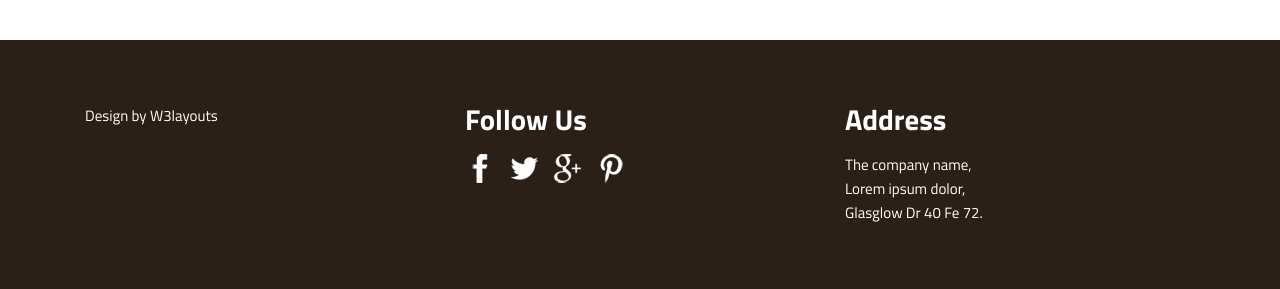
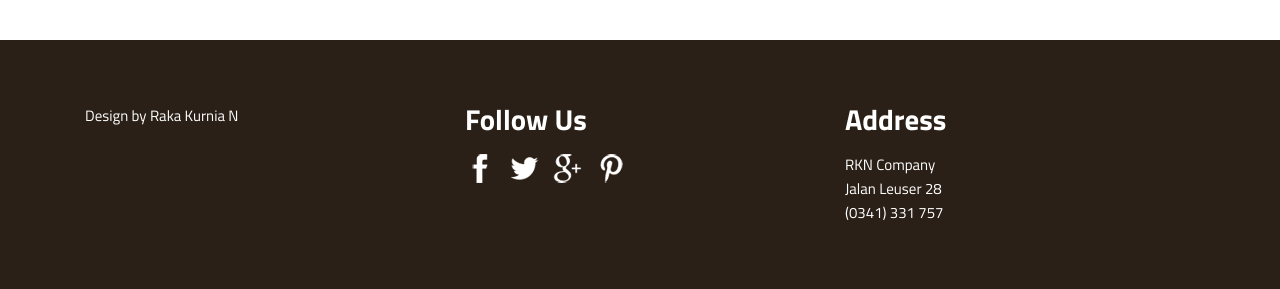
Before and after one commit to kuromica/e-mebel, a PHP site: page /contact.php in a window 1280 px wide. Shown: the part 1020-1309 px from the top of the page. Run offline with PHP 8.4, Linux system fonts and the light colour scheme.

Commit message:
Update contact.php

```diff
--- a/contact.php
+++ b/contact.php
@@ -7,7 +7,7 @@ License URL: http://creativecommons.org/licenses/by/3.0/
 <!DOCTYPE html>
 <html>
 <head>
-<title>E-MEUBEL a Interior & Furniture Category Flat Bootstarp responsive Website Template | Contact :: w3layouts</title>
+<title>E-MEUBEL | Interior & Furniture | Kontak</title>
 <meta name="viewport" content="width=device-width, initial-scale=1">
 <meta http-equiv="Content-Type" content="text/html; charset=utf-8" />
 <meta name="keywords" content="Majestic Responsive web template, Bootstrap Web Templates, Flat Web Templates, Andriod Compatible web template,
@@ -118,7 +118,7 @@ Smartphone Compatible web template, free webdesigns for Nokia, Samsung, LG, Sony
 		<div class="container">
 			<div class="footer-top">
 				<div class="col-md-4 footer-left">
-					<p>Design by <a href="http://w3layouts.com/" target="_blank"> W3layouts</a></p>
+					<p>Design by Raka Kurnia N</p>
 				</div>
 				<div class="col-md-4 footer-left">
 					<h3>Follow Us</h3>
@@ -131,9 +131,9 @@ Smartphone Compatible web template, free webdesigns for Nokia, Samsung, LG, Sony
 				</div>
 				<div class="col-md-4 footer-left">
 					<h3>Address</h3>
-					<p>The company name,
-					<span>Lorem ipsum dolor,</span>
-					Glasglow Dr 40 Fe 72.</p>
+					<p>RKN Company
+					<span>Jalan Leuser 28</span>
+					(0341) 331 757</p>
 				</div>
 				<div class="clearfix"></div>
 			</div>
```
